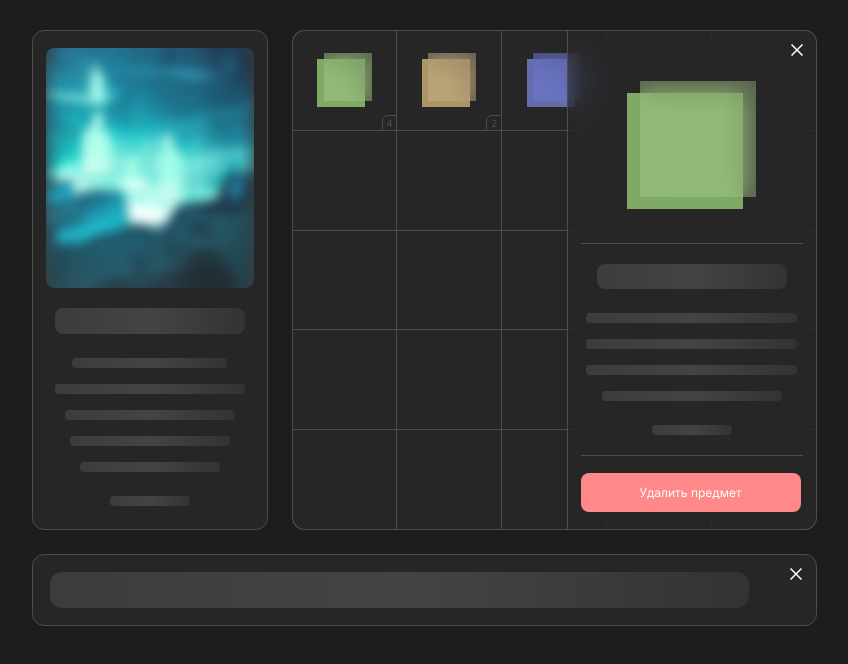
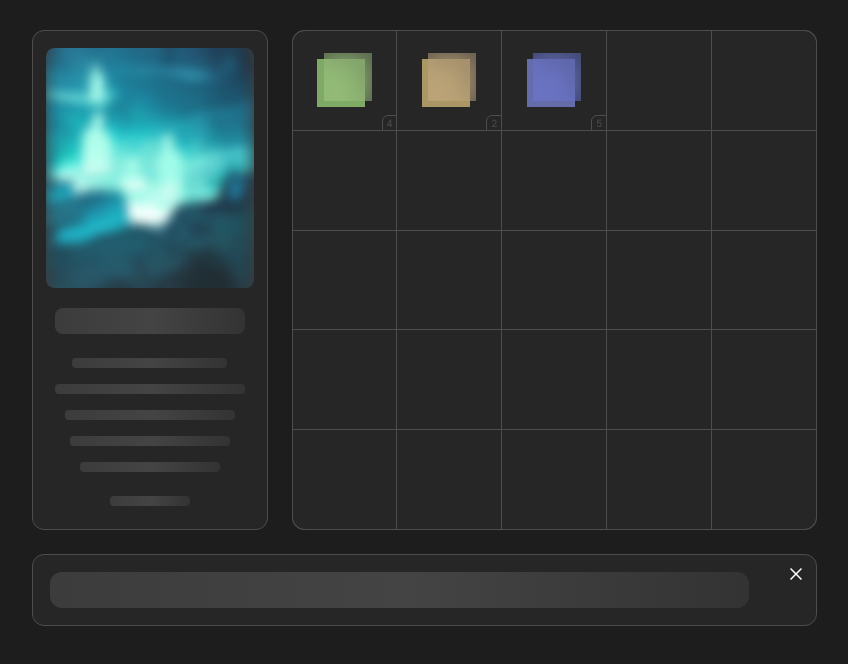
Before and after one commit to alvarSQ/rlt-Inventory, a Vue app: page / in a window 1280 px wide. Shown: the top 664 px of the page, without its empty margins (216-1064 px from the left). Built offline with nearby package versions, Linux system fonts and the light colour scheme.

Commit message:
сделал все кроме перетаскивания

```diff
--- a/package.json
+++ b/package.json
@@ -10,6 +10,7 @@
   },
   "dependencies": {
     "pinia": "^2.3.1",
+    "pinia-plugin-persistedstate": "^4.2.0",
     "vue": "^3.5.13",
     "vue-router": "^4.5.0"
   },
--- a/src/components/InnerModal.vue
+++ b/src/components/InnerModal.vue
@@ -1,11 +1,41 @@
 <script setup lang="ts">
 import ElementInventory from '@/components/UI/elementInventory.vue';
+import { useInventoryStore } from '../stores/index';
+import { storeToRefs } from 'pinia';
+import { ref } from 'vue';
+
+const { bigItems } = storeToRefs(useInventoryStore());
+
+const emit = defineEmits(['closeModal']);
+
+const isDelete = ref(true);
+
+const amountItem = ref(0);
+
+const toggleChoiceDelete = () => {
+  if (bigItems.value?.amount) {
+    amountItem.value = bigItems.value?.amount;
+  }
+  isDelete.value = !isDelete.value;
+};
+
+const delItem = () => {
+  if (bigItems.value?.amount) {
+    amountItem.value <= bigItems.value.amount ? bigItems.value.amount = bigItems.value.amount - amountItem.value : bigItems.value.amount = 0
+    bigItems.value.size = 'min'
+  }
+  isDelete.value = !isDelete.value;
+  emit('closeModal')
+}
 </script>
 
 <template>
   <div class="item_main inner-modal">
     <div class="img">
-      <ElementInventory color="green" size="big" />
+      <ElementInventory
+        :color="(bigItems as IitemsInventory)?.name"
+        size="big"
+      />
     </div>
     <div class="title"></div>
     <div class="text">
@@ -15,14 +45,23 @@ import ElementInventory from '@/components/UI/elementInventory.vue';
       <div style="width: 180px" class="text_item"></div>
       <div style="width: 80px; margin-top: 8px" class="text_item"></div>
     </div>
-    <div class="footer-modal" v-if="1">
-      <div class="btn-big">Удалить предмет</div>
+    <div class="footer-modal" v-if="isDelete">
+      <div class="btn-big" @click="toggleChoiceDelete">Удалить предмет</div>
     </div>
     <div class="footer-modal footer-modal__big" v-else>
-      <input type="text" placeholder="Введите количество" />
+      <input
+        type="text"
+        placeholder="Введите количество"
+        v-model="amountItem"
+      />
       <div class="two-btn">
-        <div class="btn-big litle" style="background-color: white; color: rgba(45, 45, 45, 1);">Отмена</div>
-        <div class="btn-big litle">Подтвердить</div>
+        <div
+          class="btn-big litle btn-white"
+          @click="toggleChoiceDelete, $emit('closeModal')"
+        >
+          Отмена
+        </div>
+        <div class="btn-big litle" @click="delItem">Подтвердить</div>
       </div>
     </div>
     <svg
@@ -32,6 +71,7 @@ import ElementInventory from '@/components/UI/elementInventory.vue';
       viewBox="0 0 12 12"
       fill="none"
       xmlns="http://www.w3.org/2000/svg"
+      @click="$emit('closeModal')"
     >
       <path
         d="M12 1.05L10.95 0L6 4.95L1.05 0L0 1.05L4.95 6L0 10.95L1.05 12L6 7.05L10.95 12L12 10.95L7.05 6L12 1.05Z"
@@ -42,6 +82,11 @@ import ElementInventory from '@/components/UI/elementInventory.vue';
 </template>
 
 <style scoped lang="scss">
+.btn-white {
+  background-color: white !important;
+  color: rgba(45, 45, 45, 1) !important;
+}
+
 .litle {
   height: 28px !important;
   //box-shadow: 0px 0px 15px 5px rgba(255, 136, 136, 0.2);
@@ -55,8 +100,9 @@ import ElementInventory from '@/components/UI/elementInventory.vue';
 input {
   padding: 10px;
   border-radius: 4px;
+  color: white;
   background: rgba(38, 38, 38, 1);
-  border: 1px solid rgba(77, 77, 77, 1)
+  border: 1px solid rgba(77, 77, 77, 1);
 }
 
 .close {
@@ -76,6 +122,7 @@ input {
   border-radius: 8px;
   color: white;
   background: rgba(255, 136, 136, 1);
+  cursor: pointer;
 }
 
 .footer-modal {
@@ -138,7 +185,7 @@ input {
   height: 500px;
   gap: 20px;
   border-radius: 0 12px 12px 0;
-  background: rgba(38, 38, 38, 0.5);
-  backdrop-filter: blur(16px);
+  background: rgba(38, 38, 38, 0.95);
+  // backdrop-filter: blur(16px);
 }
 </style>
--- a/src/components/Inventory.vue
+++ b/src/components/Inventory.vue
@@ -1,54 +1,55 @@
 <script setup lang="ts">
 import InnerModal from '@/components/InnerModal.vue';
 import ElementInventory from './UI/elementInventory.vue';
+import { useInventoryStore } from '../stores/index';
+import { storeToRefs } from 'pinia';
+import { computed, ref } from 'vue';
+
+const inventoryStore = useInventoryStore();
+const { bigItems, getItemsInventory } = storeToRefs(useInventoryStore());
+
+
+
+const isModal = ref(true);
+
+const closeOpenModal = computed(() => {
+  return bigItems.value?.name && isModal.value ? true : false;
+});
+
+const closeModal = () => {
+  isModal.value = false
+}
 </script>
 
 <template>
   <div class="item_main inventory_grid">
-    <div class="cell">
-      <ElementInventory color="green" size="min" />
-      <div class="amount"><span>4</span></div>
+    <div
+      class="cell"
+      v-for="entity in getItemsInventory"
+      :key="entity.id"
+      @click="inventoryStore.resizeItem(entity.id), isModal = true"
+    >
+      <ElementInventory :color="entity.name" size="min" v-if="entity.amount" />
+      <div class="amount" v-if="entity.amount">
+        <span>{{ entity.amount }}</span>
+      </div>
     </div>
-    <div class="cell">
-      <ElementInventory color="beige" size="min" />
-      <div class="amount"><span>2</span></div>
-    </div>
-    <div class="cell">
-      <ElementInventory color="violet" size="min" />
-      <div class="amount"><span>5</span></div>
-    </div>
-    <div class="cell"></div>
-    <div class="cell"></div>
-    <div class="cell"></div>
-    <div class="cell"></div>
-    <div class="cell"></div>
-    <div class="cell"></div>
-    <div class="cell"></div>
-    <div class="cell"></div>
-    <div class="cell"></div>
-    <div class="cell"></div>
-    <div class="cell"></div>
-    <div class="cell"></div>
-    <div class="cell"></div>
-    <div class="cell"></div>
-    <div class="cell"></div>
-    <div class="cell"></div>
-    <div class="cell"></div>
-    <div class="cell"></div>
-    <div class="cell"></div>
-    <div class="cell"></div>
-    <div class="cell"></div>
-    <div class="cell"></div>
-    <InnerModal class="transform" />
+    <InnerModal
+      :class="[closeOpenModal ? 'transform-open' : 'transform-close']"
+      @close-modal="closeModal"
+    />
   </div>
 </template>
 
 <style scoped lang="scss">
-.transform {
+.transform-open {
   transition: 0.6s;
-  &:hover {
-    transform: translate(100%);
-  }
+  transform: translate(0);
+}
+
+.transform-close {
+  transition: 0.6s;
+  transform: translate(100%);
 }
 
 .amount {
@@ -74,6 +75,7 @@ import ElementInventory from './UI/elementInventory.vue';
   background-color: rgba(38, 38, 38);
   align-items: center;
   justify-content: center;
+  cursor: pointer;
   &:first-child {
     border-radius: 12px 0 0 0;
   }
--- a/src/components/UI/elementInventory.vue
+++ b/src/components/UI/elementInventory.vue
@@ -2,8 +2,8 @@
 import { computed } from 'vue';
 
 const props = defineProps<{
-  color: 'green' | 'beige' | 'violet';
-  size: 'big' | 'min';
+  color?: string;
+  size: string;
 }>();
 
 const colorElement = computed(() => {
@@ -14,6 +14,8 @@ const colorElement = computed(() => {
       return 'entity__beige';
     case 'violet':
       return 'entity__violet';
+    case '':
+      return '';
   }
 });
 
@@ -22,14 +24,20 @@ const sizeElement = computed(() => {
     case 'big':
       return 'element__big';
     case 'min':
-      break
+      return '';
   }
 });
 </script>
 
 <template>
-  <div class="element entity_bottom" :class="`${colorElement}-bottom ${sizeElement}`"></div>
-  <div class="element entity_top" :class="`${colorElement}-top ${sizeElement}`"></div>
+  <div
+    class="element entity_bottom"
+    :class="`${colorElement}-bottom ${sizeElement}`"
+  ></div>
+  <div
+    class="element entity_top"
+    :class="`${colorElement}-top ${sizeElement}`"
+  ></div>
 </template>
 
 <style scoped lang="scss">
@@ -45,8 +53,8 @@ const sizeElement = computed(() => {
 }
 
 .element__big {
-    width: 116px !important;
-    height: 116px !important;
+  width: 116px !important;
+  height: 116px !important;
 }
 
 .element {
--- a/src/main.ts
+++ b/src/main.ts
@@ -2,13 +2,18 @@ import './assets/scss/main.scss'
 
 import { createApp } from 'vue'
 import { createPinia } from 'pinia'
+import piniaPluginPersistedstate from 'pinia-plugin-persistedstate';
+
 
 import App from './App.vue'
 import router from './router'
 
 const app = createApp(App)
 
-app.use(createPinia())
+const pinia = createPinia();
+pinia.use(piniaPluginPersistedstate);
+
+app.use(pinia);
 app.use(router)
 
 app.mount('#app')
--- a/src/stores/index.ts
+++ b/src/stores/index.ts
@@ -1,12 +1,187 @@
-import { ref, computed } from 'vue'
-import { defineStore } from 'pinia'
+import { computed, ref } from 'vue';
+import { defineStore } from 'pinia';
 
-export const useCounterStore = defineStore('counter', () => {
-  const count = ref(0)
-  const doubleCount = computed(() => count.value * 2)
-  function increment() {
-    count.value++
+export const useInventoryStore = defineStore(
+  'inventory',
+  () => {
+    const itemsInventory = ref([
+      {
+        id: 1,
+        name: 'green',
+        amount: 4,
+        size: 'min',
+      },
+      {
+        id: 2,
+        name: 'beige',
+        amount: 2,
+        size: 'min',
+      },
+      {
+        id: 3,
+        name: 'violet',
+        amount: 5,
+        size: 'min',
+      },
+      {
+        id: 4,
+        name: '',
+        amount: 0,
+        size: 'min',
+      },
+      {
+        id: 5,
+        name: '',
+        amount: 0,
+        size: 'min',
+      },
+      {
+        id: 6,
+        name: '',
+        amount: 0,
+        size: 'min',
+      },
+      {
+        id: 7,
+        name: '',
+        amount: 0,
+        size: 'min',
+      },
+      {
+        id: 8,
+        name: '',
+        amount: 0,
+        size: 'min',
+      },
+      {
+        id: 9,
+        name: '',
+        amount: 0,
+        size: 'min',
+      },
+      {
+        id: 10,
+        name: '',
+        amount: 0,
+        size: 'min',
+      },
+      {
+        id: 11,
+        name: '',
+        amount: 0,
+        size: 'min',
+      },
+      {
+        id: 12,
+        name: '',
+        amount: 0,
+        size: 'min',
+      },
+      {
+        id: 13,
+        name: '',
+        amount: 0,
+        size: 'min',
+      },
+      {
+        id: 14,
+        name: '',
+        amount: 0,
+        size: 'min',
+      },
+      {
+        id: 15,
+        name: '',
+        amount: 0,
+        size: 'min',
+      },
+      {
+        id: 16,
+        name: '',
+        amount: 0,
+        size: 'min',
+      },
+      {
+        id: 17,
+        name: '',
+        amount: 0,
+        size: 'min',
+      },
+      {
+        id: 18,
+        name: '',
+        amount: 0,
+        size: 'min',
+      },
+      {
+        id: 19,
+        name: '',
+        amount: 0,
+        size: 'min',
+      },
+      {
+        id: 20,
+        name: '',
+        amount: 0,
+        size: 'min',
+      },
+      {
+        id: 21,
+        name: '',
+        amount: 0,
+        size: 'min',
+      },
+      {
+        id: 22,
+        name: '',
+        amount: 0,
+        size: 'min',
+      },
+      {
+        id: 23,
+        name: '',
+        amount: 0,
+        size: 'min',
+      },
+      {
+        id: 24,
+        name: '',
+        amount: 0,
+        size: 'min',
+      },
+      {
+        id: 25,
+        name: '',
+        amount: 0,
+        size: 'min',
+      },
+    ] as IitemsInventory[]);
+
+    const getItemsInventory = computed(() => itemsInventory.value);
+
+    const bigItems = computed(() => {
+      return itemsInventory.value.find((e) => {
+        return e.size === 'big';
+      });
+    });
+
+    const resizeItem = (id: number) => {
+      itemsInventory.value.forEach((e) => {
+        if (e.size === 'big') {
+          e.size = 'min';
+        }
+        if (e.amount && e.id === id) {
+          e.size = 'big';
+        }
+        return;
+      });
+    };
+
+    return { getItemsInventory, bigItems, resizeItem, itemsInventory };
+  },
+  {
+    persist: {
+      pick: ['itemsInventory'],
+    },
   }
-
-  return { count, doubleCount, increment }
-})
+);
--- /dev/null
+++ b/src/types/itemsInventory.d.ts
@@ -0,0 +1,6 @@
+declare interface IitemsInventory {
+  id: number;
+  name: string;
+  amount: number;
+  size: string;
+}
```
Also changed, not shown: 2 other files (tests, documents, lock files or other folders).
